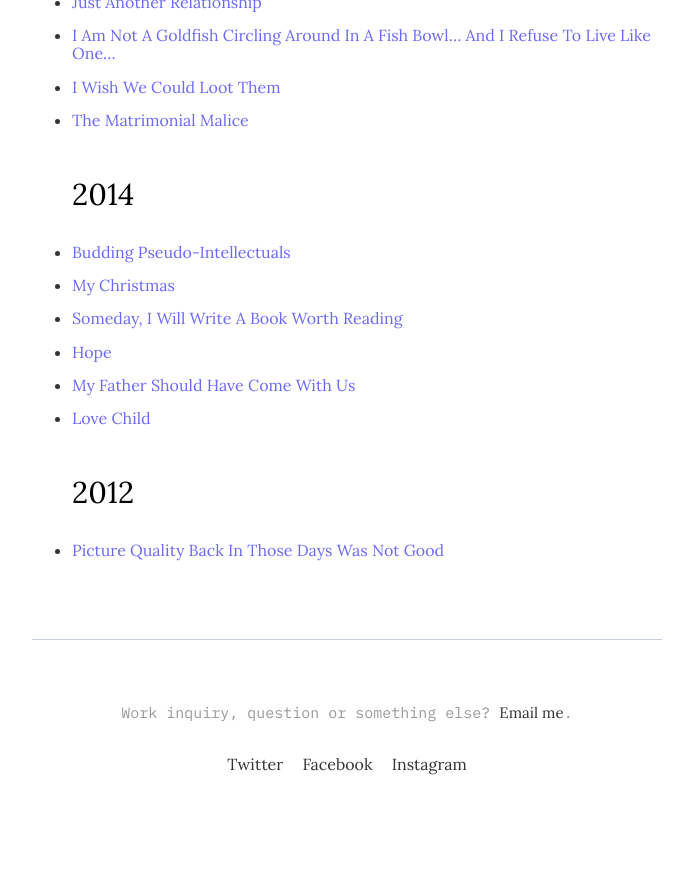
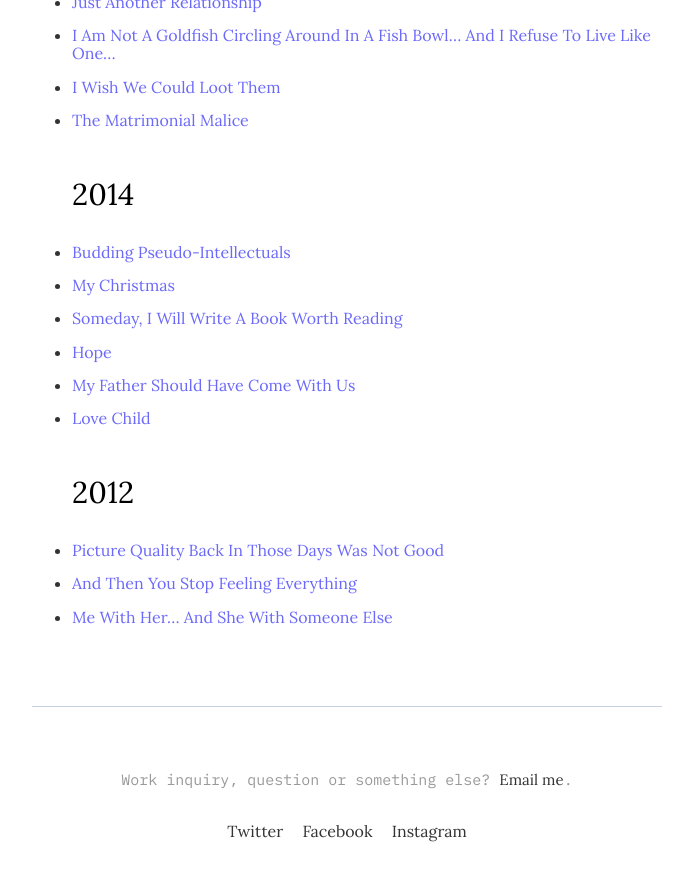
Before and after one commit to argumentativeyouth/pblog, a Jekyll site: the page built from _pages/all-posts.md, in a window 1280 px wide and 900 px high, scrolled down 3739 px. Shown: the top 881 px of the window, without its empty margins (293-986 px from the left). Built offline with Jekyll 4.4.1, drawn with Linux system fonts in a browser that asks for light colours; before the commit the page ends 4573 px from its top, so only the background shows below that.

Commit message:
Update all-posts.md

```diff
--- a/_pages/all-posts.md
+++ b/_pages/all-posts.md
@@ -107,3 +107,5 @@ image:
 * [Love Child](https://pritams.blog/love-child/)
 ## 2012
 * [Picture Quality Back In Those Days Was Not Good](https://pritams.blog/picture-quality-back-in-those-days-was-not-good)
+* [And Then You Stop Feeling Everything](https://pritams.blog/and-then-you-stop-feeling-everything)
+* [Me With Her... And She With Someone Else](https://pritams.blog/me-with-her-and-she-with-someone-else/)
```
